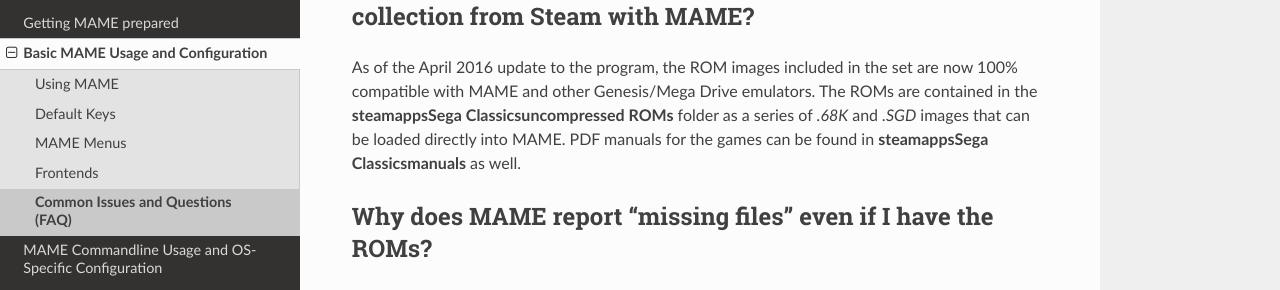
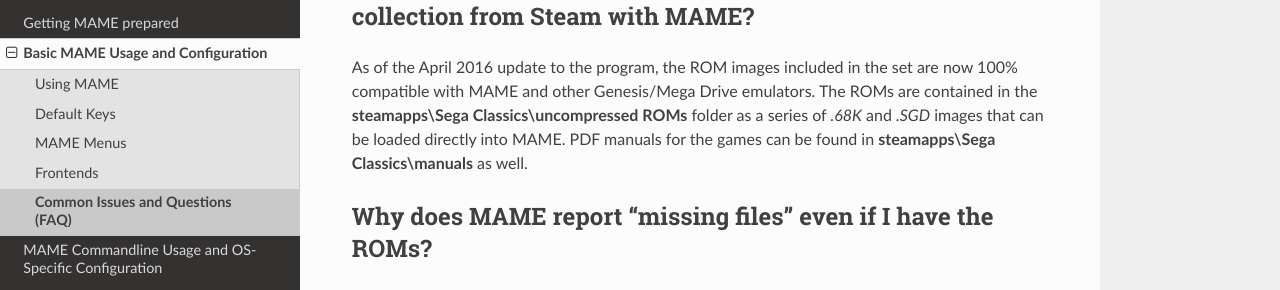
Before and after one commit to mamedev/docs, a Sphinx documentation site: the page built from source/usingmame/commonissues.rst, in a window 1280 px wide and 900 px high, scrolled down 520 px. Shown: the part 152-442 px from the top of the window. Built offline with Sphinx 7.4.7 and the Read the Docs theme 2.0.0, drawn with Linux system fonts in a browser that asks for light colours.

Commit message:
Gotta escape those backslashes..

```diff
--- a/source/usingmame/commonissues.rst
+++ b/source/usingmame/commonissues.rst
@@ -18,7 +18,7 @@ We suggest you contact the provider of your sets (Humble Bundle and DotEmu) and
 How can I use the Sega Genesis & Mega Drive Classics collection from Steam with MAME?
 -------------------------------------------------------------------------------------
 
-As of the April 2016 update to the program, the ROM images included in the set are now 100% compatible with MAME and other Genesis/Mega Drive emulators. The ROMs are contained in the **steamapps\Sega Classics\uncompressed ROMs** folder as a series of *.68K* and *.SGD* images that can be loaded directly into MAME. PDF manuals for the games can be found in **steamapps\Sega Classics\manuals** as well.
+As of the April 2016 update to the program, the ROM images included in the set are now 100% compatible with MAME and other Genesis/Mega Drive emulators. The ROMs are contained in the **steamapps\\Sega Classics\\uncompressed ROMs** folder as a series of *.68K* and *.SGD* images that can be loaded directly into MAME. PDF manuals for the games can be found in **steamapps\\Sega Classics\\manuals** as well.
 
 Why does MAME report "missing files" even if I have the ROMs?
 -------------------------------------------------------------
```
